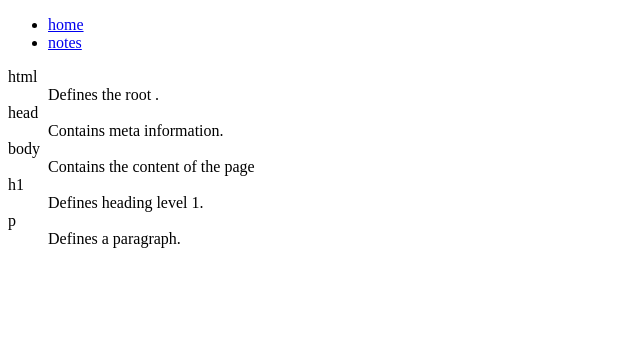
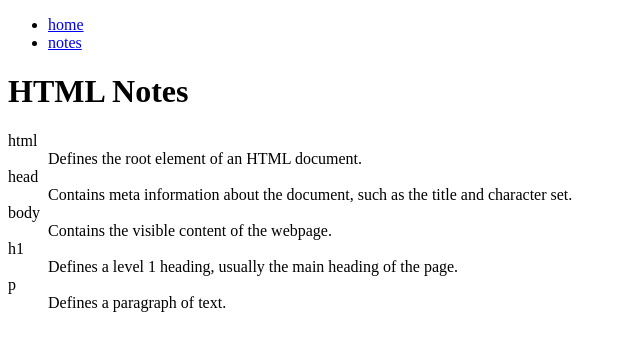
Before and after one commit to sabz0005/html-assignment, a plain HTML site: page notes.html in a window 1280 px wide. Shown: the whole page, without its empty margins (0-640 px from the left). Drawn offline with Linux system fonts and the light colour scheme.

Commit message:
index.html

```diff
--- a/notes.html
+++ b/notes.html
@@ -12,21 +12,25 @@
         <li><a href="notes.html">notes</a></li>
       </ul>
     </nav>
-   <dl>
-          <dt>html</dt>
-        <dd>Defines the root .</dd>
+
+    <h1>HTML Notes</h1>
+
+    <dl>
+        <dt>html</dt>
+        <dd>Defines the root element of an HTML document.</dd>
 
         <dt>head</dt>
-        <dd>Contains meta information.</dd>
+        <dd>Contains meta information about the document, such as the title and character set.</dd>
 
         <dt>body</dt>
-        <dd>Contains the content of the page</dd>
+        <dd>Contains the visible content of the webpage.</dd>
 
         <dt>h1</dt>
-        <dd>Defines heading level 1.</dd>
+        <dd>Defines a level 1 heading, usually the main heading of the page.</dd>
 
         <dt>p</dt>
-        <dd>Defines a paragraph.</dd>
-   </dl>
+        <dd>Defines a paragraph of text.</dd>
+    </dl>
+
 </body>
 </html>
```
